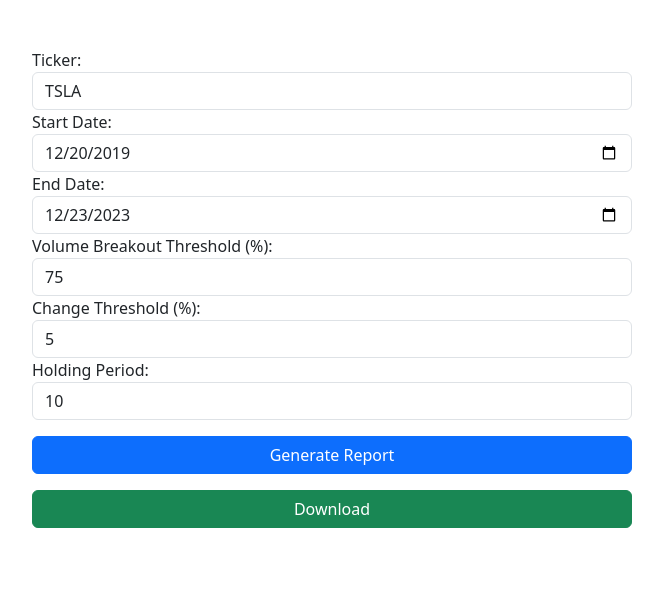
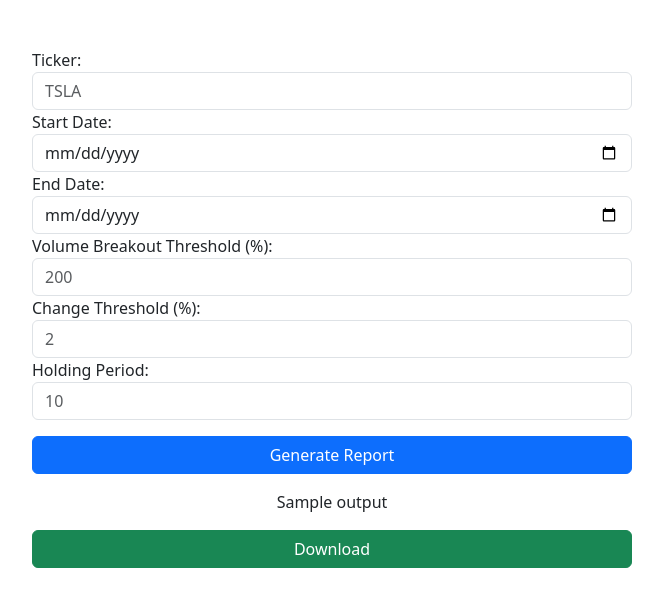
Before and after one commit to ostapenkovs/quanta-mini, a Flask app: template app/templates/index.jinja in a window 1280 px wide. Shown: the top 607 px of the page, without its empty margins (308-971 px from the left). Run offline with Flask 3, Linux system fonts and the light colour scheme; the template is opened without the code that fills it: most values are stand-ins (such as "Sample title", 1, 10 or a date in 2020).

Commit message:
bugfixing

```diff
--- a/app/app.py
+++ b/app/app.py
@@ -7,22 +7,27 @@ import wrds
 from flask import (
     Flask,
     request,
-    session,
     render_template,
     abort,
+    redirect,
+    url_for,
     send_file,
-    url_for,
-    redirect
+    send_from_directory
 )
 
 from util import get_data
 
 N_DAYS = 20
+UPLOAD_FOLDER = './data'
+OUTPUT_NAME = 'output.csv'
+
+load_dotenv()
+os.makedirs(UPLOAD_FOLDER, exist_ok=True)
 
 app = Flask(__name__)
-
-load_dotenv()
 app.secret_key = os.getenv('SECRET_KEY')
+app.config['UPLOAD_FOLDER'] = UPLOAD_FOLDER
+app.config['MAX_CONTENT_LENGTH'] = 16 * 1024 * 1024
 
 conn = None
 def get_conn():
@@ -41,54 +46,58 @@ def internal_server_error(e):
 
 @app.route('/', methods=['GET', 'POST'])
 def index():
+    output = None
+
     try:
         if request.method == 'POST':
-            ticker = request.form.get('ticker', None)
+            ticker = request.form.get('ticker')
             ticker = ticker.upper()
 
-            start_date = request.form.get('start_date', None)
-            end_date = request.form.get('end_date', None)
-            volume_breakout_thresh = request.form.get('volume_breakout_thresh', None)
+            start_date = request.form.get('start_date')
+            end_date = request.form.get('end_date')
+            volume_breakout_thresh = request.form.get('volume_breakout_thresh')
             volume_breakout_thresh = float(volume_breakout_thresh) / 100
 
-            change_thresh = request.form.get('change_thresh', None)
+            change_thresh = request.form.get('change_thresh')
             change_thresh = float(change_thresh) / 100
 
-            holding_period = request.form.get('holding_period', None)
+            holding_period = request.form.get('holding_period')
             holding_period = int(holding_period)
 
             c = get_conn()
             df = get_data(conn=c, ticker=ticker, start_date=start_date, end_date=end_date)
 
+            ### SIGNAL ###
             df['signal'] = (
                 (df['volume'] > (1+volume_breakout_thresh) * df['volume'].rolling(window=N_DAYS).mean()) & \
                 (df['return'] > change_thresh)
             ).astype(int)
 
             df = df.iloc[N_DAYS-1:]
+            ### SIGNAL ###
 
+            ### STRATEGY ###
             output = list()
             for idx in df[df['signal'] == 1].index:
                 date = df.loc[idx, 'date']
                 ret = (1 + df.loc[idx+1: idx+holding_period, 'return']).cumprod().iloc[-1] - 1
                 output.append((date, ret))
-            session['output'] = pd.DataFrame(output, columns=['date', 'return']).to_json()
+            output = pd.DataFrame(output, columns=['date', 'return'])
+            output.to_csv(os.path.join(app.config['UPLOAD_FOLDER'], OUTPUT_NAME), index=False)
+            output = output.to_html()
+            ### STRATEGY ###
 
     except:
         traceback.print_exc()
         abort(500)
 
-    return render_template('index.jinja', output='output' in session)
+    return render_template('index.jinja', output=output)
 
 @app.route('/download', methods=['GET'])
 def download():
     try:
-        if 'output' in session:
-            csv_buffer = io.BytesIO()
-            pd.read_json(io.StringIO(session['output'])).to_csv(csv_buffer, index=False)
-            csv_buffer.seek(0)
-
-            return send_file(csv_buffer, mimetype='text/csv', as_attachment=True, download_name='output.csv')
+        if os.path.exists(os.path.join(app.config['UPLOAD_FOLDER'], OUTPUT_NAME)):
+            return send_from_directory(directory=app.config['UPLOAD_FOLDER'], path=OUTPUT_NAME)
 
         return redirect(url_for('index'))
 
--- a/app/templates/index.jinja
+++ b/app/templates/index.jinja
@@ -8,45 +8,63 @@
 </head>
 <body>
     <div class="container mt-5">
-    <form action="/" method="post" class="mx-auto" style="max-width: 600px;">
+    <!-- CONTAINER -->
+
+    <div class="mx-auto" style="max-width: 600px;">
+        <form action="/" method="post">
             <div class="form-group">
             <label for="ticker">Ticker:</label>
-        <input type="text" id="ticker" name="ticker" value="TSLA" class="form-control" required>
+            <input type="text" id="ticker" name="ticker" value="{{ request.form.get('ticker', '') }}"
+                placeholder="TSLA" class="form-control" required>
             </div>
 
             <div class="form-group">
             <label for="start_date">Start Date:</label>
-        <input type="date" id="start_date" name="start_date" value="2019-12-20" class="form-control" required>
+            <input type="date" id="start_date" name="start_date" value="{{ request.form.get('start_date', '') }}"
+                placeholder="2016-01-01" class="form-control" required>
             </div>
 
             <div class="form-group">
             <label for="end_date">End Date:</label>
-        <input type="date" id="end_date" name="end_date" value="2023-12-23" class="form-control" required>
+            <input type="date" id="end_date" name="end_date" value="{{ request.form.get('end_date', '') }}"
+                placeholder="2022-01-01" class="form-control" required>
             </div>
 
             <div class="form-group">
             <label for="volume_breakout_thresh">Volume Breakout Threshold (%):</label>
-        <input type="number" id="volume_breakout_thresh" name="volume_breakout_thresh" value=75 step="any" class="form-control" required>
+            <input type="number" id="volume_breakout_thresh" name="volume_breakout_thresh" value="{{ request.form.get('volume_breakout_thresh', '') }}"
+                step="any" placeholder="200" class="form-control" required>
             </div>
 
             <div class="form-group">
             <label for="change_thresh">Change Threshold (%):</label>
-        <input type="number" id="change_thresh" name="change_thresh" value=5 step="any" class="form-control" required>
+            <input type="number" id="change_thresh" name="change_thresh" value="{{ request.form.get('change_thresh', '') }}"
+                step="any" placeholder="2" class="form-control" required>
             </div>
 
             <div class="form-group">
             <label for="holding_period">Holding Period:</label>
-        <input type="number" id="holding_period" name="holding_period" value=10 step="any" class="form-control" required>
+            <input type="number" id="holding_period" name="holding_period" value="{{ request.form.get('holding_period', '') }}"
+                step="any" placeholder="10" class="form-control" required>
             </div>
 
             <button type="submit" class="btn btn-primary w-100 mt-3">Generate Report</button>
         </form>
+    </div>
 
-    {% if output %}
+    {% if output is not none %}
+
     <div class="mx-auto" style="max-width: 600px;">
+        <div class="table-responsive w-100 mt-3" style="max-height: 400px; overflow-y auto;">
+            <div class="d-flex justify-content-center">{{ output | safe }}</div>
+        </div>
+
         <a href="{{ url_for('download') }}" class="btn btn-success w-100 mt-3">Download</a>
     </div>
+
     {% endif %}
+
+    <!-- CONTAINER -->
     </div>
 
     <script src="https://cdn.jsdelivr.net/npm/bootstrap@5.3.3/dist/js/bootstrap.bundle.min.js" integrity="sha384-YvpcrYf0tY3lHB60NNkmXc5s9fDVZLESaAA55NDzOxhy9GkcIdslK1eN7N6jIeHz" crossorigin="anonymous"></script>
```
Also changed, not shown: 1 other file. Lines whose indentation alone changed are shown as unchanged.
